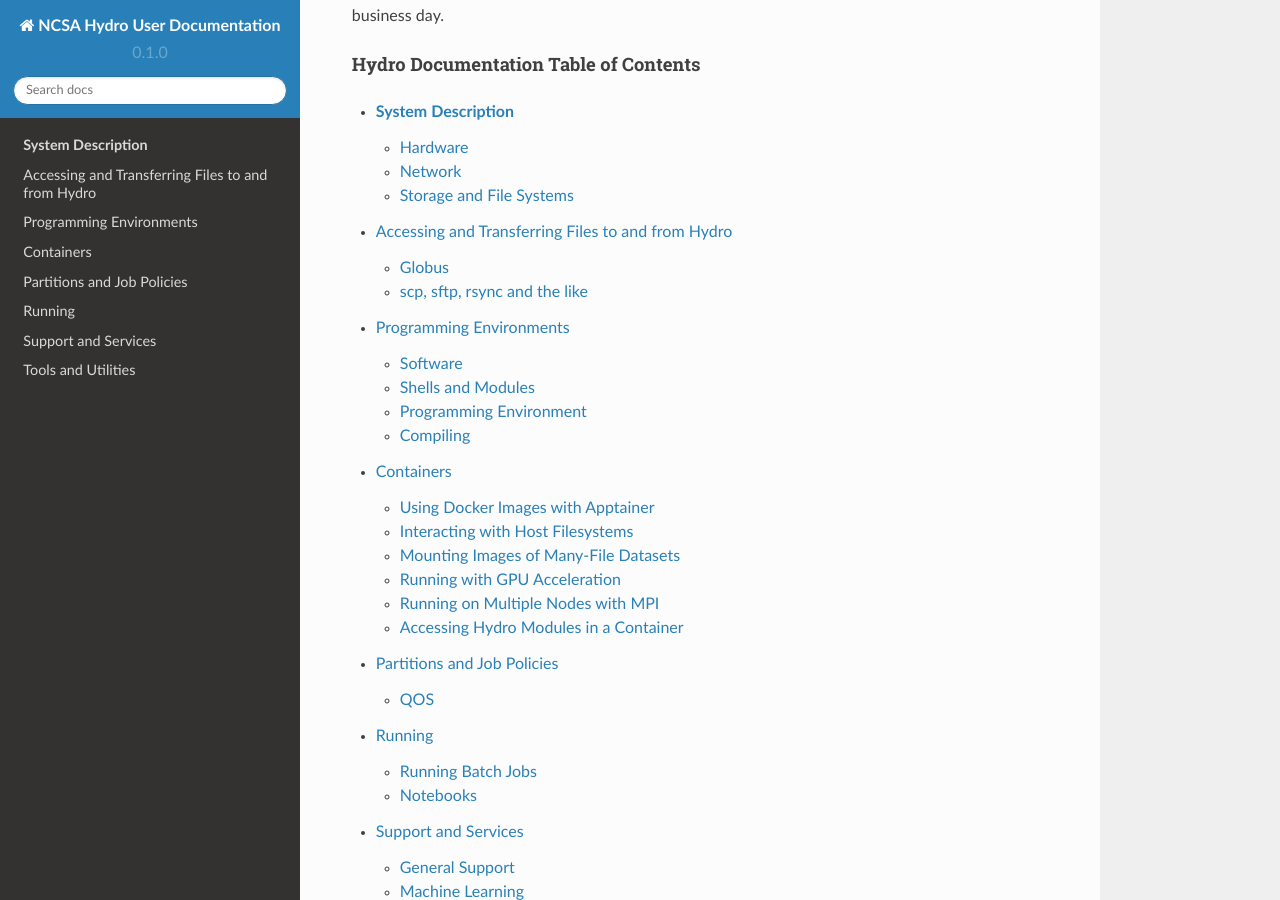
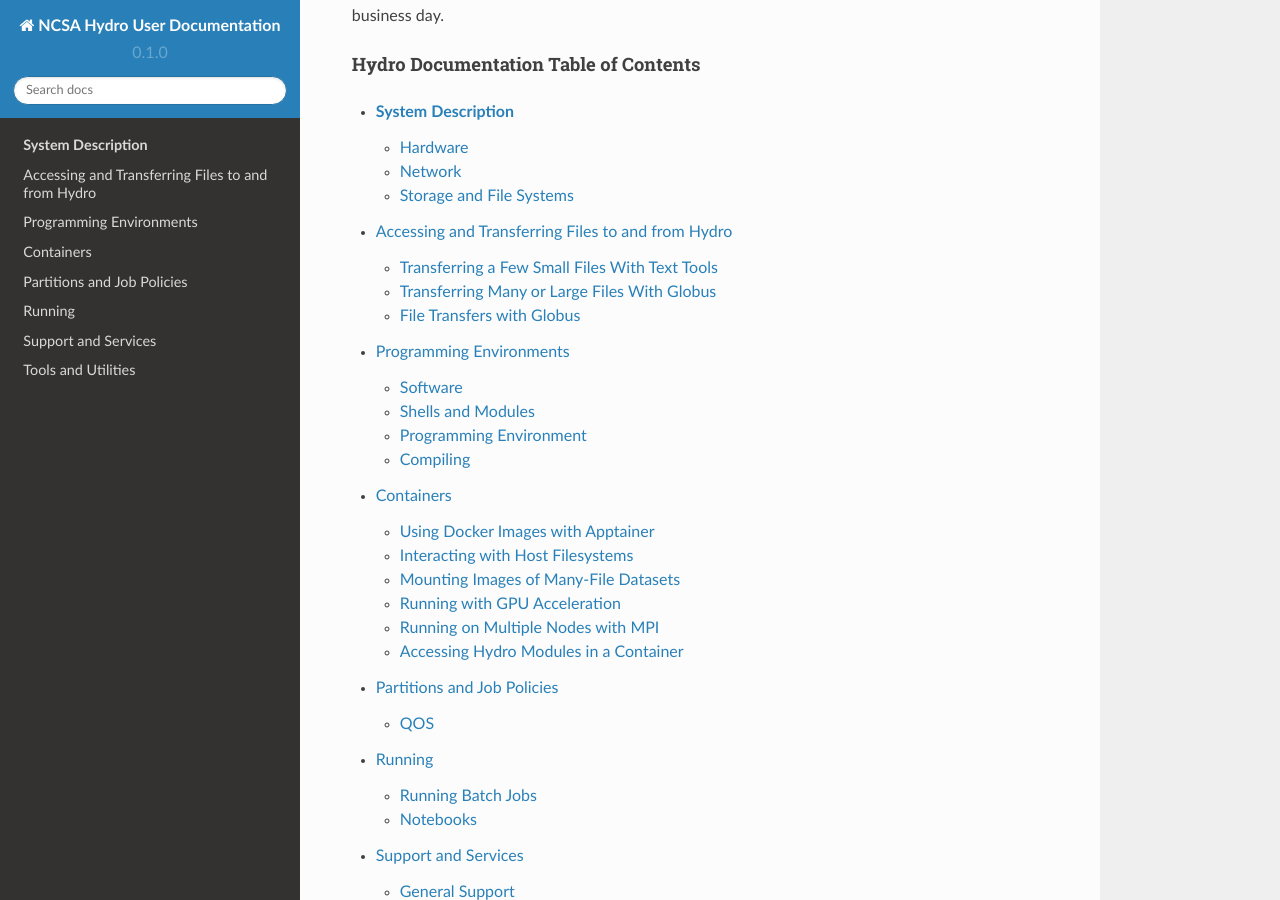
Before and after one commit to ncsa/hydro_documentation, a Sphinx documentation site: the page built from docs/source/index.rst, in a window 1280 px wide and 900 px high, scrolled down 1835 px. Built offline with Sphinx 7.4.7 and the Read the Docs theme 2.0.0, drawn with Linux system fonts in a browser that asks for light colours; pages that are not in the unit, such as notebooks, are missing from menus; some of the changed lines change nothing that is shown.

Commit message:
Globus sketch
Initial sketch at Globus page.  Doesn't have screenshots yet.

```diff
--- a/docs/source/accessing_transferring_files.rst
+++ b/docs/source/accessing_transferring_files.rst
@@ -1,8 +1,64 @@
 Accessing and Transferring Files to and from Hydro
 ====================================================
 
-Globus
--------
+Transferring a Few Small Files With Text Tools
+-------------------------------------------------
 
-scp, sftp, rsync and the like
---------------------------------
+These tools are suitable for a few (typically less than 1000) files and in total less than 100 GB.  If your transfers using these tools take more than 15 minutes, please consider using Globus instead.
+
+If you use a Windows machine, you can transfer files back and forth between your machine and Delta using an application called "WinSCP".  You'll have to download it and install it.  When open WinSCP, you'll need to log into the Delta login node as your "remote" node, using your username, password, and 2FA as usual.  Once you've logged in, SCP will work like a drag and drop interface for moving files.
+
+The program Secure CoPy (SCP) can be used to securely transfer files between Delta and other systems.  SCP is built into all Mac and most Windows computers.
+
+
+Transferring Many or Large Files With Globus
+---------------------------------------------
+
+File Transfers with Globus
+-----------------------------
+
+Globus is a web-based file transfer system that works in the background to move files between systems with "Globus Endpoints".  Delta's Globus endpoint is called "NCSA Delta".  To transfer files to and from your directories using Globus, you will have to authenticate that endpoint, using your  NCSA username, password, and NCSA account on Duo.
+
+One-time Setup
+~~~~~~~~~~~~~~~~
+
+You will need to set up a separate account on globus.org, that will have a username and a separate password.  To use Globus to transfer files to and from Delta, if you haven't already, you will need to "link" your new Globus account with your NCSA identity.  Log into globus.org, click on "Account" in the left sidebar, then click on the "Identities" tab.  If your NCSA username and email address is not in that list, then click "Link Another Identity" in the upper right to link it.
+
+Using Globus to Transfer Files
+~~~~~~~~~~~~~~~~~~~~~~~~~~~~~~~~~~~
+
+Once your identity is linked (above) then do the following to transfer files using Globus.
+
+Navigate to globus.org and cling “Log In” in the upper right corner
+
+Choose “National Center for Supercomputing Applications” as your Identity Provider and click “Continue”
+
+.. image::
+
+If prompted click “Allow” when asked to authorized the Globus Web App
+
+.. image:: Screen-Shot-2021-01-19-at-9.22.30-PM-768x506.png
+
+Login in via the Illinois Shibboleth service, this will be a Duo 2FA prompt
+
+Once logged in you should be taken to the File Manager section, on one side search for "Delta" collection and you should see a list of endpoints, click on the “NCSA Delta” endpoint
+
+..
+   this will be a link to the endpoint, which we don't know the name of yet.
+    .. image::
+
+The system will prompt you to Authenticate to the endpoint, click continue; Globus may prompt you to link your netid@illinois.edu identity, go ahead and do so
+
+.. image:: Screen-Shot-2021-01-19-at-9.23.26-PM-768x299.png
+
+.. image:: Screen-Shot-2021-01-19-at-9.51.47-PM-768x280.png
+
+.. image:: Screen-Shot-2021-01-19-at-9.52.00-PM-768x657.png
+
+You should then get dropped back into the “File Manger” view and be able to see your home directory in the explorer window
+
+.. image:: Screen-Shot-2021-01-19-at-9.24.28-PM-768x381.png
+
+Then in a similar manner (in the right half of the “File Manger” view) search for and authenticate to the collection you are planning to transfer data to/from, then use the GUI to transfer the data; you can choose transfer settings. Also on the left is a button to view your current transfer activity
+
+.. image:: Screen-Shot-2021-01-19-at-9.39.22-PM-1024x141.png
```
